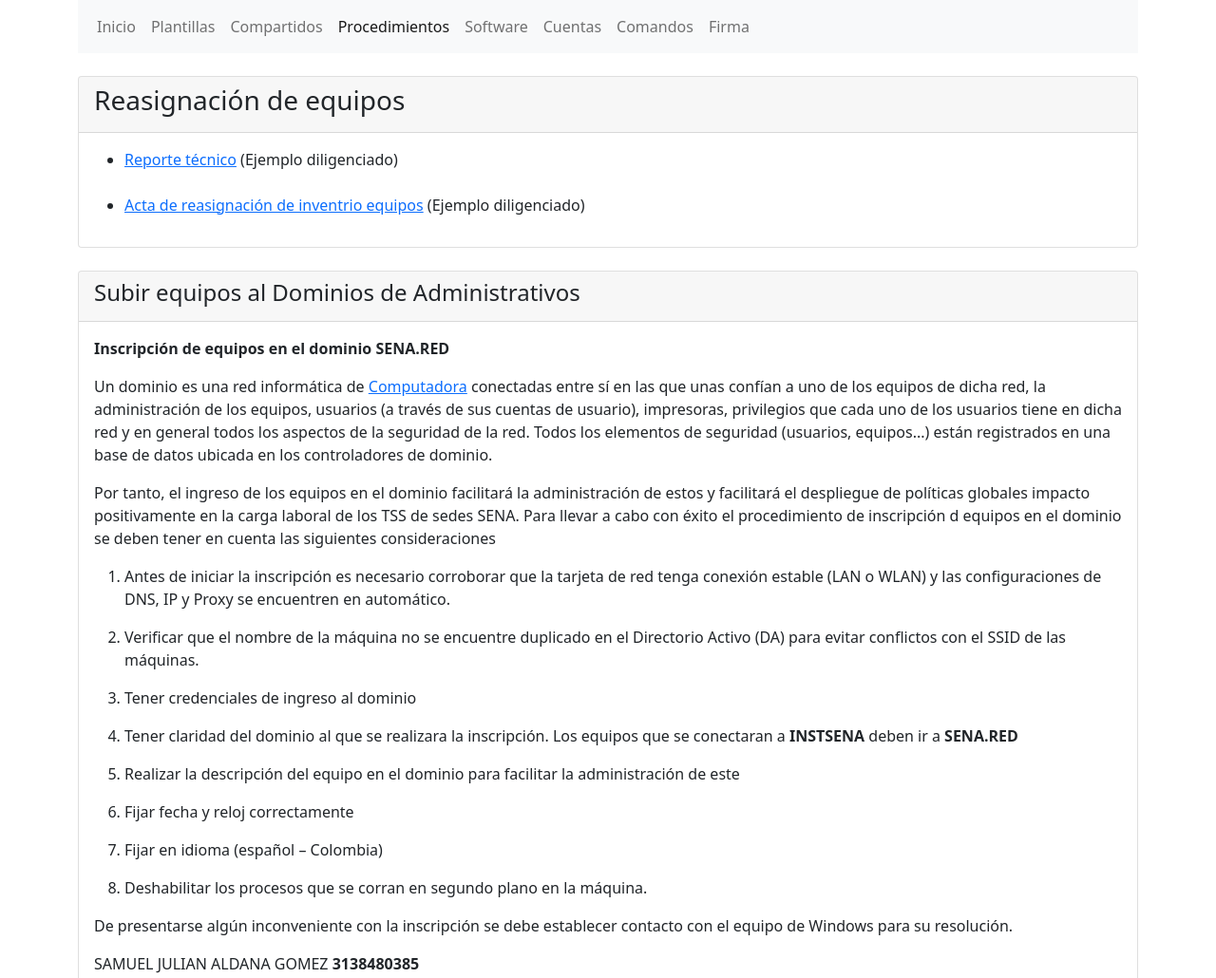
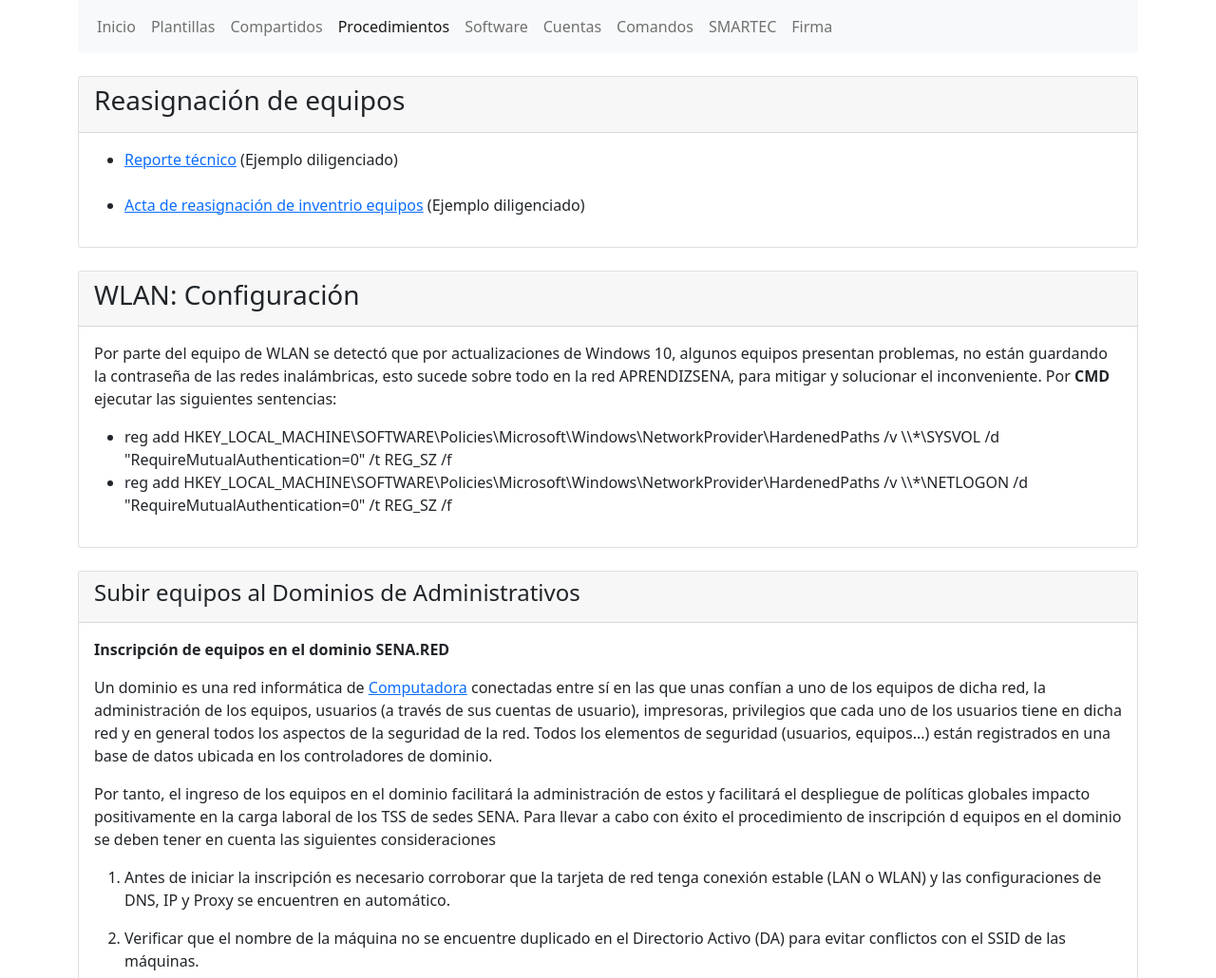
Before and after one commit to jicaicedos/webplantillaincidentes, a website: page pages/procedimientos.html in a window 1280 px wide. Shown: the top 1030 px of the page at 95% size. Drawn offline with nearby package versions, Linux system fonts and the light colour scheme.

Commit message:
inicio pagina smartec-links completos

```diff
--- a/pages/procedimientos.html
+++ b/pages/procedimientos.html
@@ -38,6 +38,9 @@
               <a class="nav-link" href="./comandos.html">Comandos</a>
             </li>
             <li class="nav-item">
+              <a class="nav-link" href="./smartec.html">SMARTEC</a>
+            </li>
+            <li class="nav-item">
               <a class="nav-link"
                 href="https://www.sena.edu.co/es-co/Noticias/PublishingImages/mail/firma10.aspx">Firma</a>
             </li>
@@ -66,6 +69,23 @@
     <br>
     <div class="card">
       <div class="card-header">
+        <h3>WLAN: Configuración</h3>
+      </div>
+      <div class="card-body">
+        <p>Por parte del equipo de WLAN se detectó que por actualizaciones de Windows 10, algunos equipos presentan
+          problemas, no están guardando la contraseña de las redes inalámbricas, esto sucede sobre todo en la red
+          APRENDIZSENA, para mitigar y solucionar el inconveniente. Por <strong>CMD</strong> ejecutar las siguientes sentencias:
+        </p>
+        <ul>
+          <li>reg add HKEY_LOCAL_MACHINE\SOFTWARE\Policies\Microsoft\Windows\NetworkProvider\HardenedPaths /v \\*\SYSVOL /d "RequireMutualAuthentication=0" /t REG_SZ /f
+          </li>
+          <li>reg add HKEY_LOCAL_MACHINE\SOFTWARE\Policies\Microsoft\Windows\NetworkProvider\HardenedPaths /v \\*\NETLOGON /d "RequireMutualAuthentication=0" /t REG_SZ /f</li>
+        </ul>
+      </div>
+    </div>
+    <br>
+    <div class="card">
+      <div class="card-header">
         <h4>Subir equipos al Dominios de Administrativos</h4>
       </div>
       <div class="card-body">
@@ -86,16 +106,19 @@
         </p>
         <ol>
           <li>
-            <p>Antes de iniciar la inscripción es necesario corroborar que la tarjeta de red tenga conexión estable (LAN o WLAN) y las configuraciones de DNS, IP y Proxy se encuentren en automático.</p>
+            <p>Antes de iniciar la inscripción es necesario corroborar que la tarjeta de red tenga conexión estable (LAN
+              o WLAN) y las configuraciones de DNS, IP y Proxy se encuentren en automático.</p>
           </li>
           <li>
-            <p>Verificar que el nombre de la máquina no se encuentre duplicado en el Directorio Activo (DA) para evitar conflictos con el SSID de las máquinas.</p>
+            <p>Verificar que el nombre de la máquina no se encuentre duplicado en el Directorio Activo (DA) para evitar
+              conflictos con el SSID de las máquinas.</p>
           </li>
           <li>
             <p>Tener credenciales de ingreso al dominio</p>
           </li>
           <li>
-            <p>Tener claridad del dominio al que se realizara la inscripción. Los equipos que se conectaran a <strong>INSTSENA</strong> deben ir a <strong>SENA.RED</strong></p>
+            <p>Tener claridad del dominio al que se realizara la inscripción. Los equipos que se conectaran a
+              <strong>INSTSENA</strong> deben ir a <strong>SENA.RED</strong></p>
           </li>
           <li>
             <p>Realizar la descripción del equipo en el dominio para facilitar la administración de este</p>
@@ -111,7 +134,8 @@
           </li>
         </ol>
         <p>
-          De presentarse algún inconveniente con la inscripción se debe establecer contacto con el equipo de Windows para su resolución.
+          De presentarse algún inconveniente con la inscripción se debe establecer contacto con el equipo de Windows
+          para su resolución.
         </p>
         <p>SAMUEL JULIAN ALDANA GOMEZ <strong>3138480385</strong></p>
         <div class="card">
@@ -119,7 +143,9 @@
             <h3>Nemonico</h3>
           </div>
           <div class="card-body">
-            <p>Por favor compartir  la informacion en los manuales y <a href="../public/Nemonico.xlsx"><strong>neumonico</strong></a> (archivo de como nombrar los equipos en el hostname)</p>
+            <p>Por favor compartir la informacion en los manuales y <a
+                href="../public/Nemonico.xlsx"><strong>neumonico</strong></a> (archivo de como nombrar los equipos en el
+              hostname)</p>
           </div>
         </div>
       </div>
```
Also changed, not shown: index.html (+3 -0 lines), pages/comandos.html (+3 -0 lines), pages/compartidos.html (+3 -0 lines), pages/cuentas.html (+3 -0 lines), pages/plantillas.html (+3 -0 lines), pages/smartec.html (+5 -1 lines), pages/software.html (+3 -0 lines).
